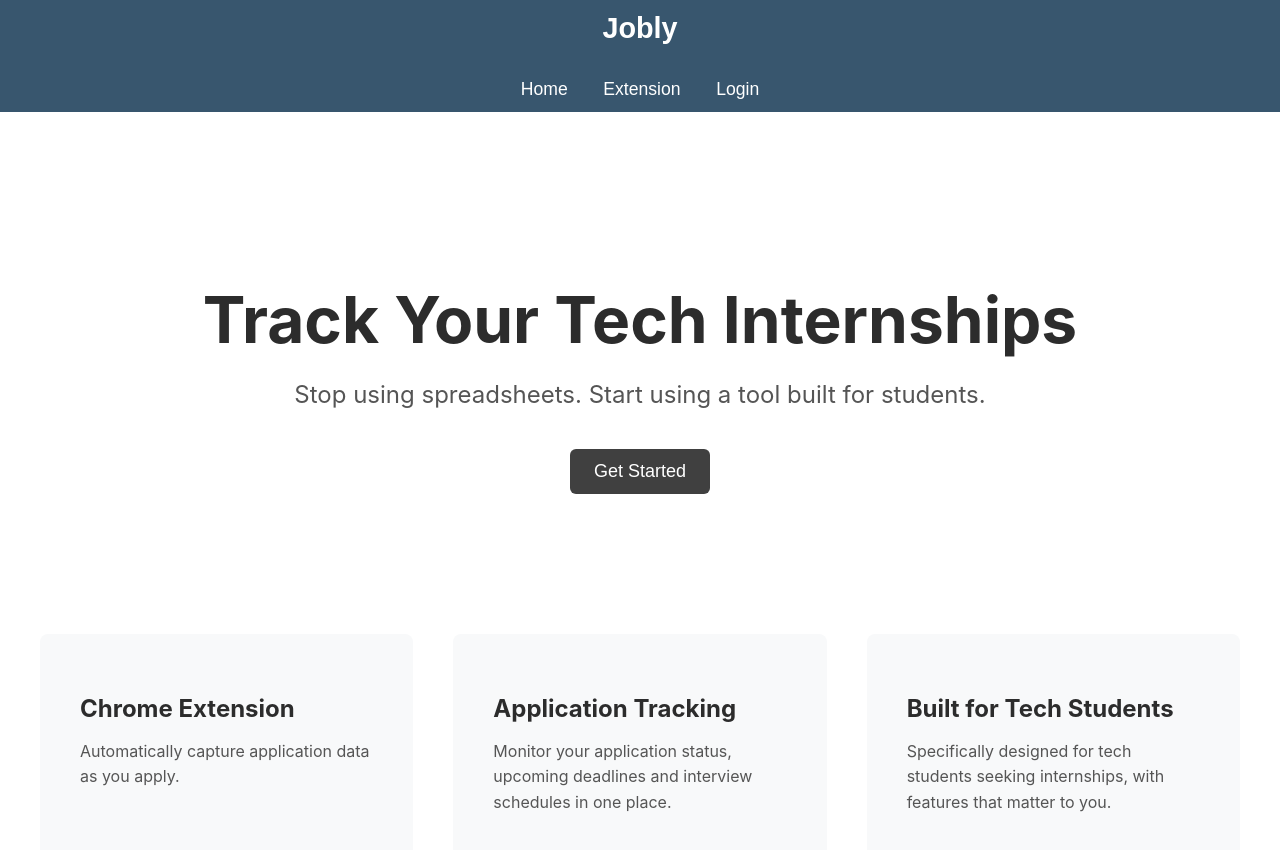
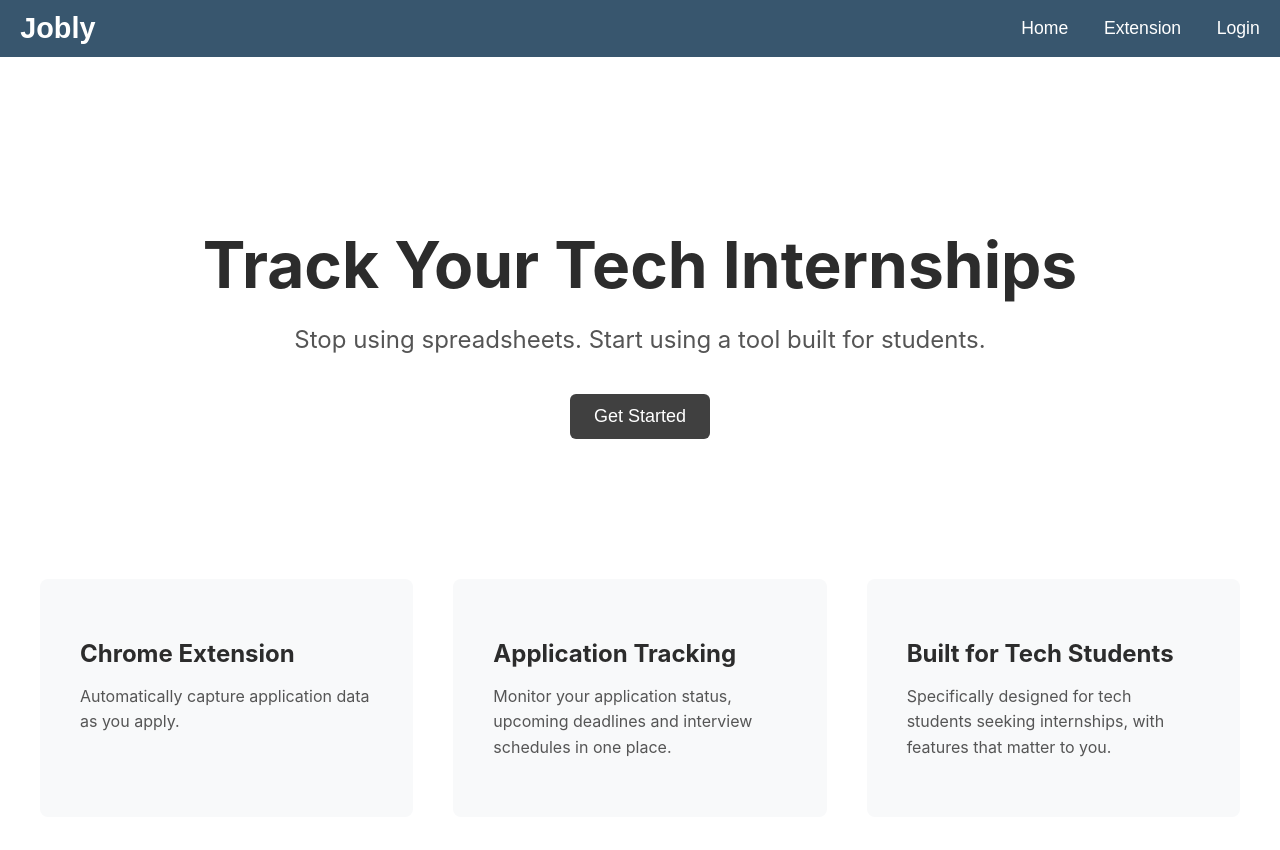
Before and after one commit to kimchee-e/Application_Tracker, a React (Create React App) app: page / in a window 1280 px wide. Shown: the top 850 px of the page. Built offline with nearby package versions, Linux system fonts and the light colour scheme; no server answers.

Commit message:
Fixed scope issue in sidebar css

```diff
--- a/src/styles/Sidebar.css
+++ b/src/styles/Sidebar.css
@@ -19,7 +19,7 @@
     padding: 0 8px;
 }
 
-nav {
+.sidebar nav {
     display: flex;
     flex-direction: column;
     gap: 16px;
```
